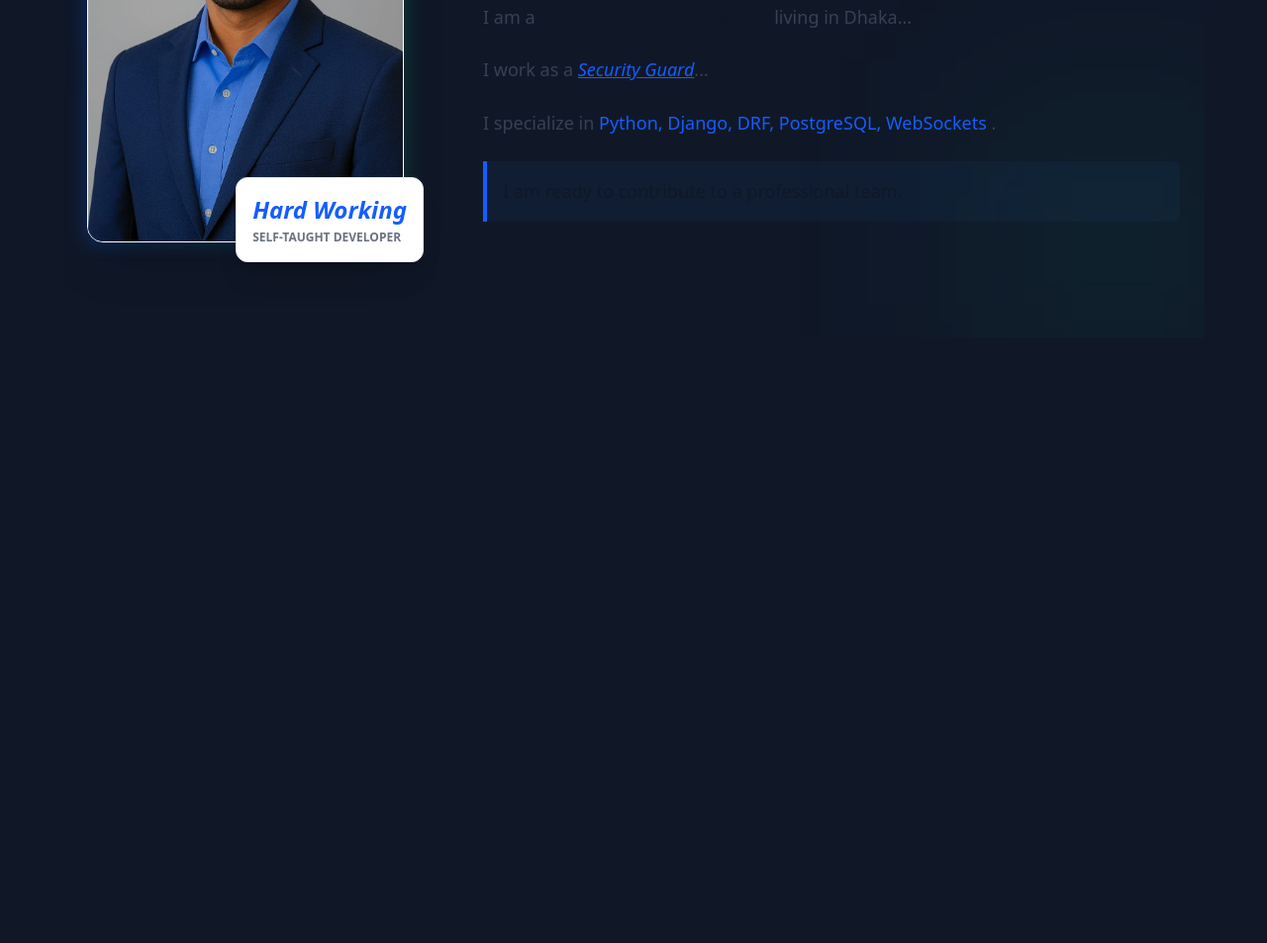
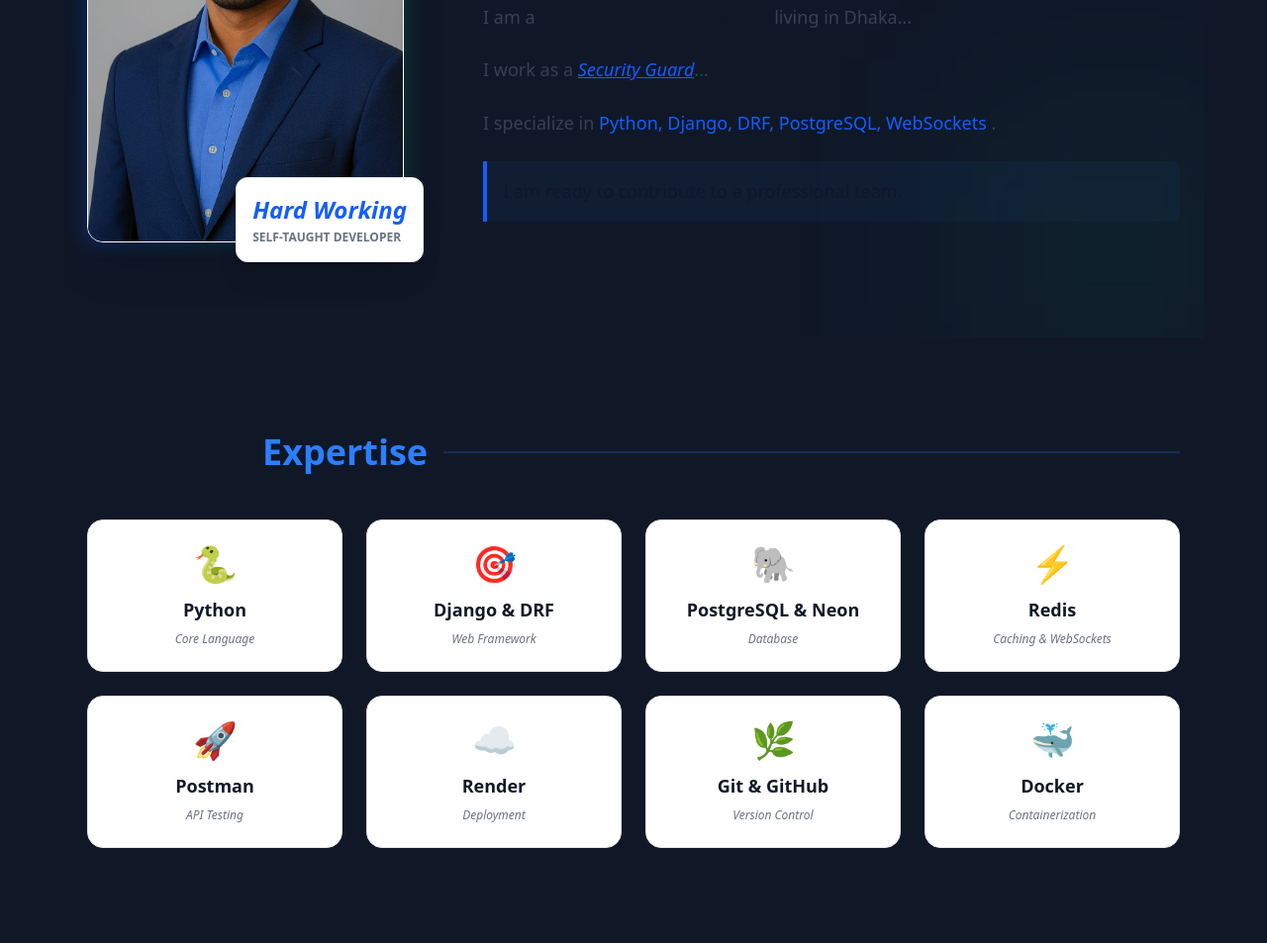
Before and after one commit to mamun-2025/Portfolio, a website: page index.html in a window 1280 px wide. Shown: the part 851-1804 px from the top of the page at 99% size. Before the commit the page ends 1192 px from the top, so only its background shows below. Drawn offline with nearby package versions, Linux system fonts and the light colour scheme.

Commit message:
Added Skills Section with responsive grid, hover effects and dark mode support

```diff
--- a/index.html
+++ b/index.html
@@ -25,9 +25,9 @@ class="fixed top-5 right-5 bg-gray-700 px-4 py-2 rounded z-50">
 🌙 / ☀️
 </button>
 
+
 <!-- Hero Section -->
-<section class="relative overflow-hidden pt-32 pb-24 text-center">
-
+<section class="relative overflow-hidden pt-32 pb-24 text-center" data-aos="fade-up">
    <div class="absolute top-0 left-1/2 -translate-1/2 w-full h-full -z-10 opacity-10">
       <div class="absolute inset-0 bg-[url('https://www.transparenttextures.com/patterns/carbon-fibre.png')]"></div>
    </div>
@@ -95,7 +95,7 @@ class="fixed top-5 right-5 bg-gray-700 px-4 py-2 rounded z-50">
       </div>
 
       <!-- Text Content -->
-       <div class="flex-1">
+       <d class="flex-1">
 
       <!-- Small Title -->
       <div class="inline-block px-3 py-1 mb-4 rounded-md bg-blue-500/10 text-blue-600 dark:text-blue-400 text-xs font-bold uppercase border border-blue-500/20">
@@ -132,14 +132,82 @@ class="fixed top-5 right-5 bg-gray-700 px-4 py-2 rounded z-50">
         <p class="bg-blue-500/5 dark:bg-blue-500/10 p-4 border-l-4 border-blue-600 rounded-r-lg font-medium text-gray-900 dark:text-white">
           I am ready to contribute to a professional team.
         </p>
+      </div>
+   </div>
+</section>
 
-      </div>
 
+<!--Skills Section -->
+<section class="max-w-6xl mx-auto px-6 py-24 relative overflow-hidden" data-aos="fade-up">
+
+  <!-- Section Header -->
+  <div class="flex items-center gap-4 mb-12">
+    <h2 class="text-4xl font-bold text-gray-900 dark:text-white">
+      Technical <span class="text-blue-500">Expertise</span>
+    </h2>
+    <div class="h-[2px] bg-blue-500/20 dark:bg-blue-500/30 flex-1"></div>
+  </div>
+
+  <!-- Skills Grid -->
+  <div class="grid grid-cols-2 md:grid-cols-3 lg:grid-cols-4 gap-6">
+
+    <!-- Skill Item -->
+    <div class="group bg-white dark:bg-gray-800/50 border border-gray-200 dark:border-gray-700 p-6 rounded-2xl hover:border-blue-500 hover:shadow-xl transition-all duration-300 text-center">
+      <div class="text-4xl mb-3 group-hover:scale-110 transition-transform">🐍</div>
+      <h3 class="font-bold text-lg text-gray-900 dark:text-gray-100">Python</h3>
+      <p class="text-xs text-gray-500 dark:text-gray-400 mt-2 italic font-medium">Core Language</p>
     </div>
 
+    <!-- Skill Item -->
+    <div class="group bg-white dark:bg-gray-800/50 border border-gray-200 dark:border-gray-700 p-6 rounded-2xl hover:border-green-500 hover:shadow-xl transition-all duration-300 text-center">
+      <div class="text-4xl mb-3 group-hover:scale-110 transition-transform">🎯</div>
+      <h3 class="font-bold text-lg text-gray-900 dark:text-gray-100">Django & DRF</h3>
+      <p class="text-xs text-gray-500 dark:text-gray-400 mt-2 italic font-medium">Web Framework</p>
+    </div>
 
+    <!-- Skill Item -->
+    <div class="group bg-white dark:bg-gray-800/50 border border-gray-200 dark:border-gray-700 p-6 rounded-2xl hover:border-blue-400 hover:shadow-xl transition-all duration-300 text-center">
+      <div class="text-4xl mb-3 group-hover:scale-110 transition-transform">🐘</div>
+      <h3 class="font-bold text-lg text-gray-900 dark:text-gray-100">PostgreSQL & Neon</h3>
+      <p class="text-xs text-gray-500 dark:text-gray-400 mt-2 italic font-medium">Database</p>
+    </div>
 
-   </div>
+    <!-- Skill Item -->
+    <div class="group bg-white dark:bg-gray-800/50 border border-gray-200 dark:border-gray-700 p-6 rounded-2xl hover:border-red-500 hover:shadow-xl transition-all duration-300 text-center">
+      <div class="text-4xl mb-3 group-hover:scale-110 transition-transform">⚡</div>
+      <h3 class="font-bold text-lg text-gray-900 dark:text-gray-100">Redis</h3>
+      <p class="text-xs text-gray-500 dark:text-gray-400 mt-2 italic font-medium">Caching & WebSockets</p>
+    </div>
+
+    <!-- Skill Item -->
+    <div class="group bg-white dark:bg-gray-800/50 border border-gray-200 dark:border-gray-700 p-6 rounded-2xl hover:border-orange-500 hover:shadow-xl transition-all duration-300 text-center">
+      <div class="text-4xl mb-3 group-hover:scale-110 transition-transform">🚀</div>
+      <h3 class="font-bold text-lg text-gray-900 dark:text-gray-100">Postman</h3>
+      <p class="text-xs text-gray-500 dark:text-gray-400 mt-2 italic font-medium">API Testing</p>
+    </div>
+
+    <!-- Skill Item -->
+    <div class="group bg-white dark:bg-gray-800/50 border border-gray-200 dark:border-gray-700 p-6 rounded-2xl hover:border-indigo-500 hover:shadow-xl transition-all duration-300 text-center">
+      <div class="text-4xl mb-3 group-hover:scale-110 transition-transform">☁️</div>
+      <h3 class="font-bold text-lg text-gray-900 dark:text-gray-100">Render</h3>
+      <p class="text-xs text-gray-500 dark:text-gray-400 mt-2 italic font-medium">Deployment</p>
+    </div>
+
+    <!-- Skill Item -->
+    <div class="group bg-white dark:bg-gray-800/50 border border-gray-200 dark:border-gray-700 p-6 rounded-2xl hover:border-gray-500 hover:shadow-xl transition-all duration-300 text-center">
+      <div class="text-4xl mb-3 group-hover:scale-110 transition-transform">🌿</div>
+      <h3 class="font-bold text-lg text-gray-900 dark:text-gray-100">Git & GitHub</h3>
+      <p class="text-xs text-gray-500 dark:text-gray-400 mt-2 italic font-medium">Version Control</p>
+    </div>
+
+    <!-- Skill Item -->
+    <div class="group bg-white dark:bg-gray-800/50 border border-gray-200 dark:border-gray-700 p-6 rounded-2xl hover:border-cyan-500 hover:shadow-xl transition-all duration-300 text-center">
+      <div class="text-4xl mb-3 group-hover:scale-110 transition-transform">🐳</div>
+      <h3 class="font-bold text-lg text-gray-900 dark:text-gray-100">Docker</h3>
+      <p class="text-xs text-gray-500 dark:text-gray-400 mt-2 italic font-medium">Containerization</p>
+    </div>
+
+  </div>
 </section>
 
 
@@ -148,11 +216,12 @@ class="fixed top-5 right-5 bg-gray-700 px-4 py-2 rounded z-50">
 
 
 
-
-
-
+<!-- JS -->
+<script src="https://unpkg.com/aos@2.3.1/dist/aos.js"></script>
 
 <script>
+   AOS.init();
+
    function toggleTheme() {
       const body = document.getElementById('body');
       body.classList.toggle('bg-gray-900');
```
